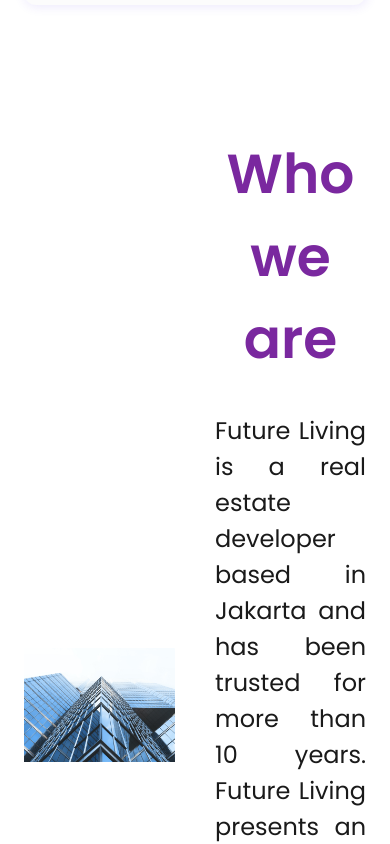
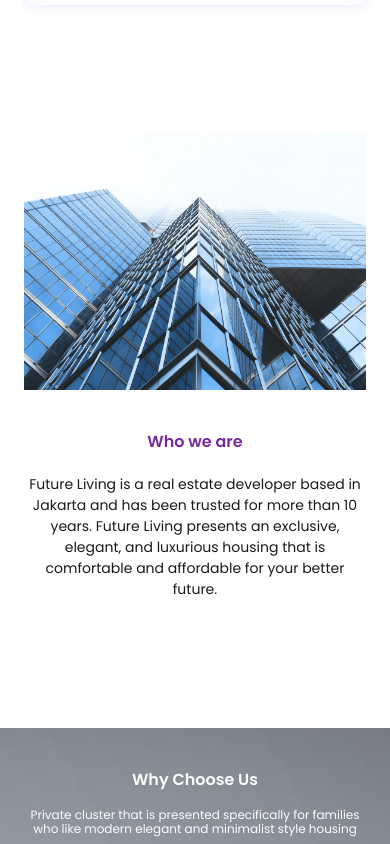
Before and after one commit to raymondtju/future-living, a Next.js app: page / in a window 390 px wide. Shown: the part 5140-5984 px from the top of the page. Built offline with nearby package versions, Linux system fonts and the light colour scheme; what prettier-plugin-tailwindcss would draw is missing.

Commit message:
style: add section whoWeAre mobile view

```diff
--- a/components/home/Section/WhoWeAreSection.tsx
+++ b/components/home/Section/WhoWeAreSection.tsx
@@ -6,13 +6,13 @@
 function WhoWeAreSection() {
   return (
     <>
-      <div className="grid grid-cols-2 items-center gap-10">
+      <div className="grid grid-cols-1 items-center gap-10 md:grid-cols-2">
         <Image src={pic} alt="pic" />
         <div className="text-center">
-          <h2 className="text-14xl font-semibold text-Secondary-100">
+          <h2 className="section-title font-semibold text-Secondary-100">
             Who we are
           </h2>
-          <p className="mt-8 text-justify text-5xl text-Black-100">
+          <p className="mt-5 text-center text-xs text-Black-100 md:mt-8 md:text-justify md:text-5xl">
             Future Living is a real estate developer based in Jakarta and has
             been trusted for more than 10 years. Future Living presents an
             exclusive, elegant, and luxurious housing that is comfortable and
```
